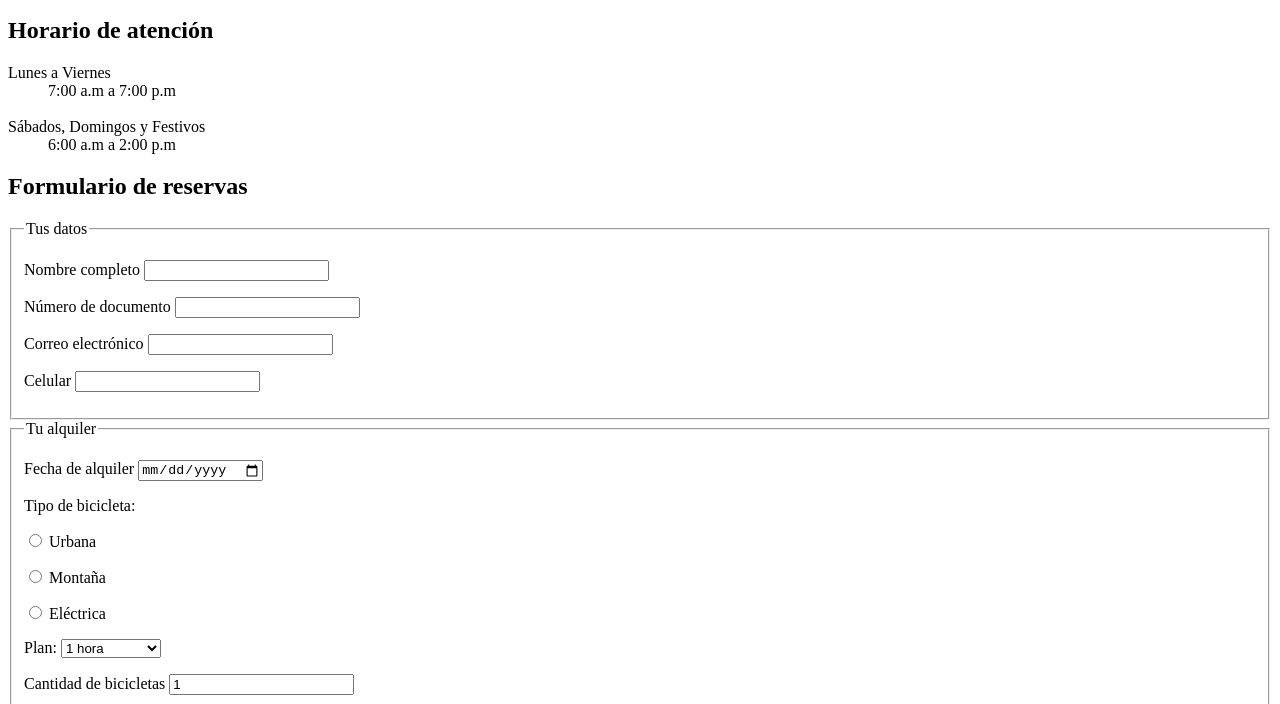
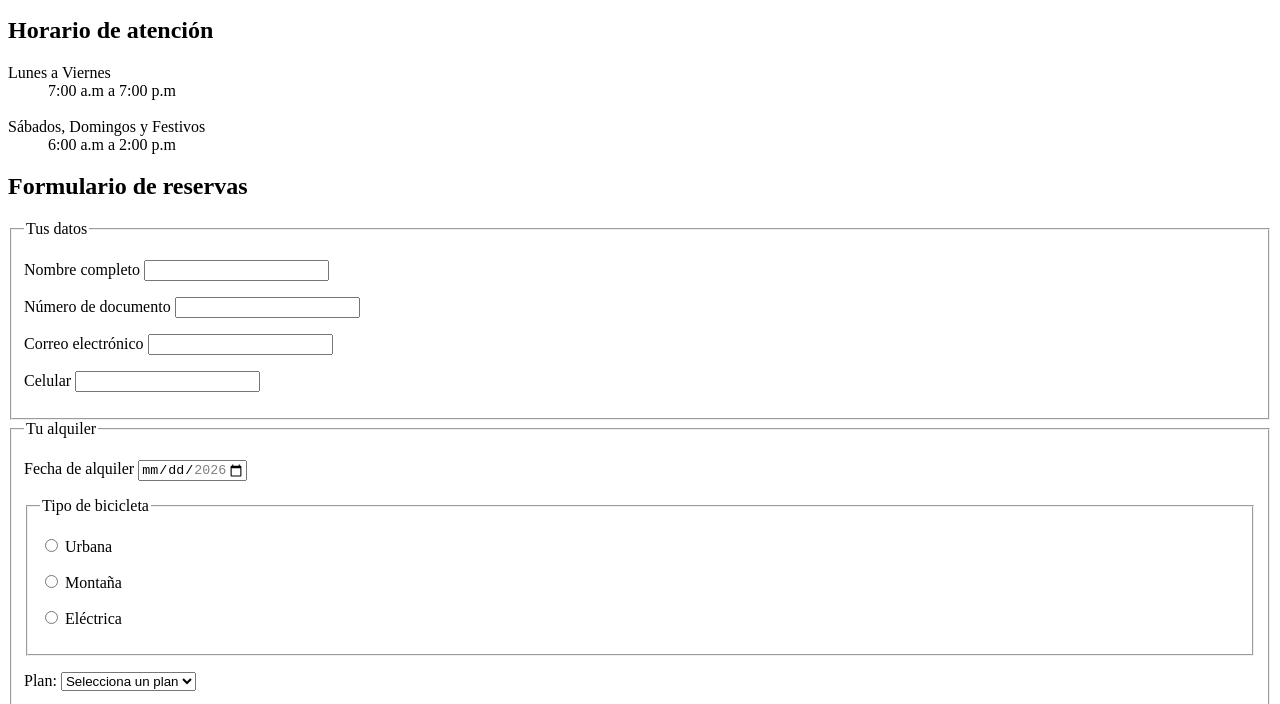
Before and after one commit to Karlaf7/rueda-libre, a plain HTML site: page paginas/reservas.html in a window 1280 px wide. Shown: the part 222-926 px from the top of the page. Drawn offline with Linux system fonts and the light colour scheme.

Commit message:
minireto7

```diff
--- a/paginas/reservas.html
+++ b/paginas/reservas.html
@@ -31,69 +31,89 @@
                 <dd>6:00 a.m a 2:00 p.m</dd>
             </dl>
         </aside>
+
         <section>
             <h2>Formulario de reservas</h2>
             <form action="#" method="post">
 
                 <fieldset>
+
                     <legend>Tus datos</legend>
+
                     <p>
                         <label for="nombre">Nombre completo</label>
-                    <input type="text" id="nombre" name="nombre">
+                        <input type="text" id="nombre" name="nombre" required minlength="3">
                     </p>
+
                     <p>
                         <label for="documento">Número de documento</label>
-                    <input type="text" id="documento" name="documento">
+                        <input type="text" id="documento" name="documento" required pattern="[0-9]{6,10}"
+                        title="Escribe solo números, entre 6 y 10 dígitos, sin puntos ni espacios">
                     </p>
+
                     <p>
                         <label for="correo">Correo electrónico</label>
-                    <input type="email" id="correo" name="correo">
+                        <input type="email" id="correo" name="correo" required>
                     </p>
+
                     <p>
                         <label for="telefono">Celular</label>
-                    <input type="tel" id="telefono" name="telefono">
+                        <input type="tel" id="telefono" name="telefono" required pattern="3[0-9]{9}"
+                        title="10 dígitos y debe empezar por 3">
                     </p>
+
                 </fieldset>
 
                 <fieldset>
+
                     <legend>Tu alquiler</legend>
+
                     <p>
                         <label for="fecha-alquiler">Fecha de alquiler</label>
-                    <input type="date" id="fecha-alquiler" name="fecha-alquiler">
+                        <input type="date" id="fecha-alquiler" name="fecha-alquiler" required min="2026-11-01" max="2026-12-31">
                     </p>
 
-                <p>Tipo de bicicleta:</p>
+                    <fieldset>
+
+                        <legend>Tipo de bicicleta</legend>
+
                         <p>
                             <label for="urbana">
-                    <input type="radio" id="urbana" name="bicicleta" value="urbana">
+                            <input type="radio" id="urbana" name="bicicleta" value="urbana" required>
                             Urbana
-                    </label>
-                </p>
-                <p>
-                    <label for="montana">
-                    <input type="radio" id="montana" name="bicicleta" value="montana">
-                    Montaña
-                    </label>
-                </p>
-                <p>
-                    <label for="electrica">
-                    <input type="radio" id="electrica" name="bicicleta" value="electrica">
-                    Eléctrica
                             </label>
                         </p>
 
                         <p>
+                            <label for="montana">
+                            <input type="radio" id="montana" name="bicicleta" value="montana" required>
+                            Montaña
+                            </label>
+                        </p>
+
+                        <p>
+                            <label for="electrica">
+                            <input type="radio" id="electrica" name="bicicleta" value="electrica" required>
+                            Eléctrica
+                            </label>
+                        </p>
+                    </fieldset>
+
+                    <p>
                         <label for="plan">Plan:</label>
-                    <select id="plan" name="plan">
+                        <select id="plan" name="plan" required>
+                            <option value="">Selecciona un plan</option>
                             <option value="1-hora">1 hora</option>
                             <option value="medio-dia">Medio dia</option>
                             <option value="dia-completo">Dia completo</option>
                         </select>
                     </p>
+
                     <p>
                         <label for="cantidad">Cantidad de bicicletas</label>
-                    <input type="number" id="cantidad" name="cantidad" min="1" value="1">
+                        <input type="number" id="cantidad" name="cantidad" required min="1" max="6" value="1">
                     </p>
+
                     <p>
                         <label for="recorrido">Recorrido guiado:</label>
                         <select id="recorrido" name="recorrido">
@@ -101,6 +121,7 @@
                             <option value="sabores-de-barrio">Sabores de barrio</option>
                             <option value="reto-las-palmas">Reto las palmas</option>
                         </select>
+
                     </p>
                 </fieldset>
 
@@ -110,12 +131,14 @@
                         <label for="comentarios">Comentarios</label>
                         <textarea id="comentarios" name="comentarios" rows="4" maxlength="300"></textarea>
                     </p>
+
                     <p>
                         <label>
                             <input type="checkbox" name="politicas" required>
                             Acepto las politicas de alquiler
                         </label>
                     </p>
+
                     <p>
                         <button type="submit">Reservar</button>
                     </p>
```
Also changed, not shown: img/bitacora.txt. Lines whose indentation alone changed are shown as unchanged.
